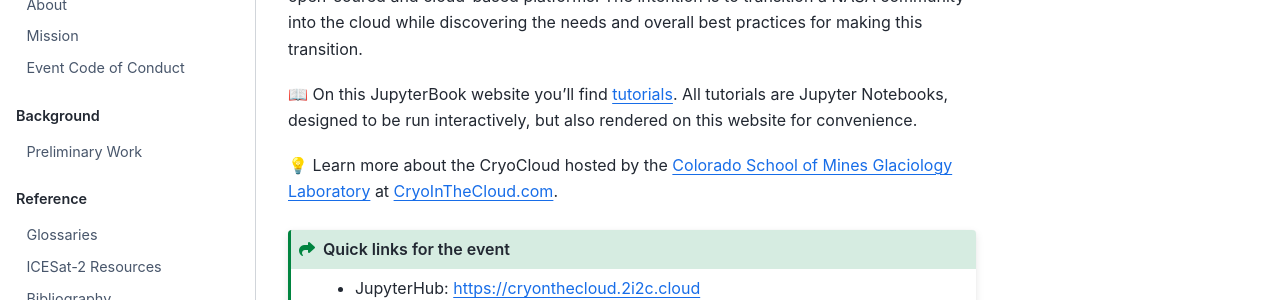
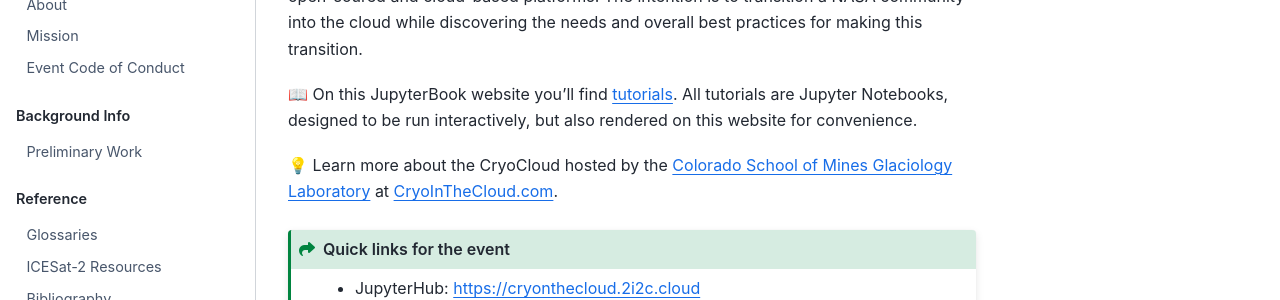
Before and after one commit to CryoInTheCloud/CryoCloudWebsite, a Jupyter Book: the page built from book/intro.md, in a window 1280 px wide. Shown: the part 428-728 px from the top of the page. Built offline with Jupyter Book 1.0.4 settings and Sphinx 7.4.7 and the Sphinx Book theme 1.1.4, drawn with Linux system fonts in a browser that asks for light colours; pages that are not in the unit, such as notebooks, are missing from menus.

Commit message:
updating toc

```diff
--- a/book/_toc.yml
+++ b/book/_toc.yml
@@ -11,7 +11,7 @@
 - caption: Cloud Training
   chapters:
     - file: recorded/index
-- caption: Background
+- caption: Background Info
   chapters:
     - file: preliminary/index
 - caption: Tutorials
```
